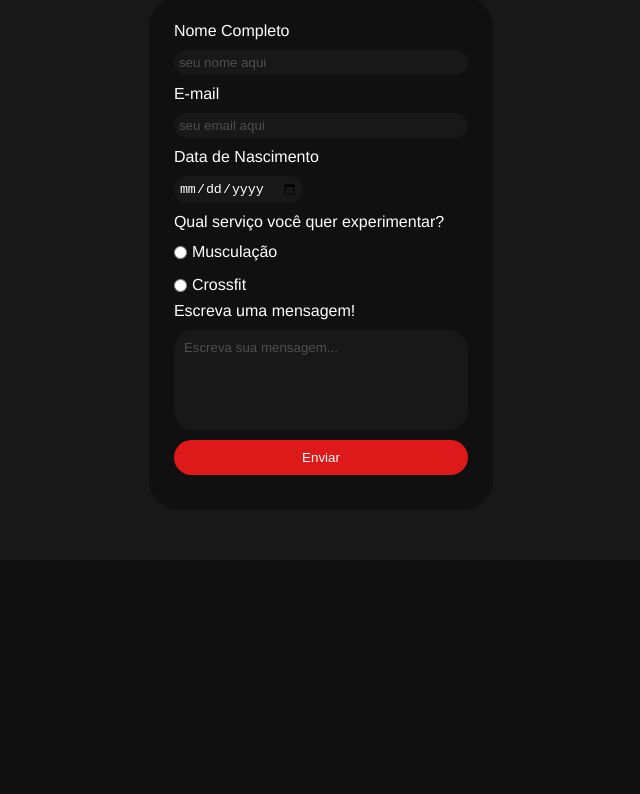
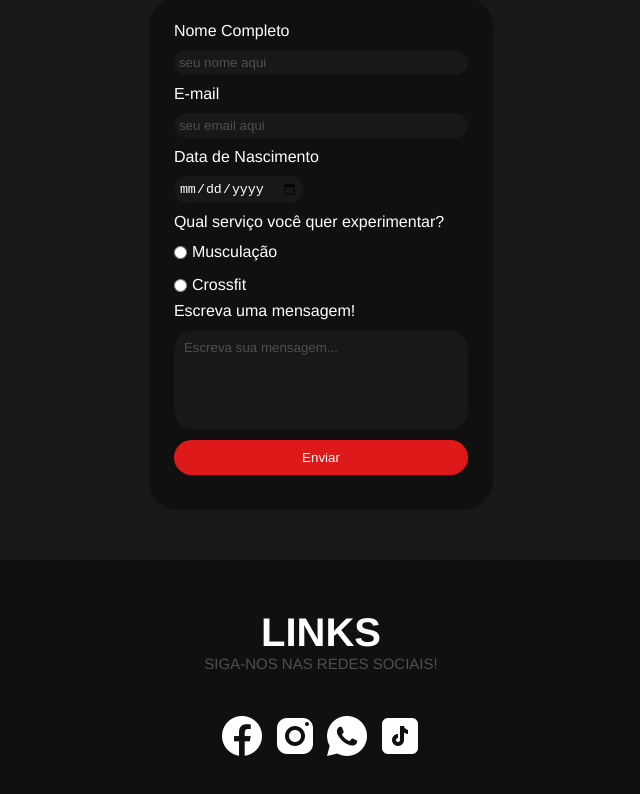
Before and after one commit to GabiMT/academia, a plain HTML site: page index.html in a window 1280 px wide. Shown: the part 2396-3190 px from the top of the page, without its empty margins (319-959 px from the left). Before the commit the page ends 3056 px from the top, so only its background shows below. Drawn offline with Linux system fonts and the light colour scheme.

Commit message:
Criação e estilização do footer; e criação de página de link externo.

```diff
--- a/index.html
+++ b/index.html
@@ -199,7 +199,17 @@
         </section>
     </main>
     <footer>
+        <div class="titulo">
+            <h2>Links</h2>
+            <p class="subtitulo">Siga-nos nas Redes Sociais!</p>
+        </div>
 
+        <div class="links_sociais">
+            <a href="links_externos.html" target="_blank"><img src="img/icones/facebook.png" alt="Botão facebook"></a>
+            <a href="links_externos.html" target="_blank"><img src="img/icones/instagram.png" alt="Botão instagram"></a>
+            <a href="links_externos.html" target="_blank"><img src="img/icones/whatsapp.png" alt="Botão WhatsApp"></a>
+            <a href="links_externos.html" target="_blank"><img src="img/icones/tiktok.png" alt="Botão Tiktok"></a>
+        </div>
     </footer>
 </body>
 </html>
--- a/style.css
+++ b/style.css
@@ -354,4 +354,7 @@ header{
     /* FOOTER */
     footer{
         padding: 50px;
+        display: flex;
+        flex-direction: column;
+        text-align: center;
     }
```
Also changed, not shown: links_externos.html (added, +33 -0 lines), img/icones/facebook.png (added), img/icones/instagram.png (added), img/icones/tiktok.png (added), img/icones/whatsapp.png (added).
